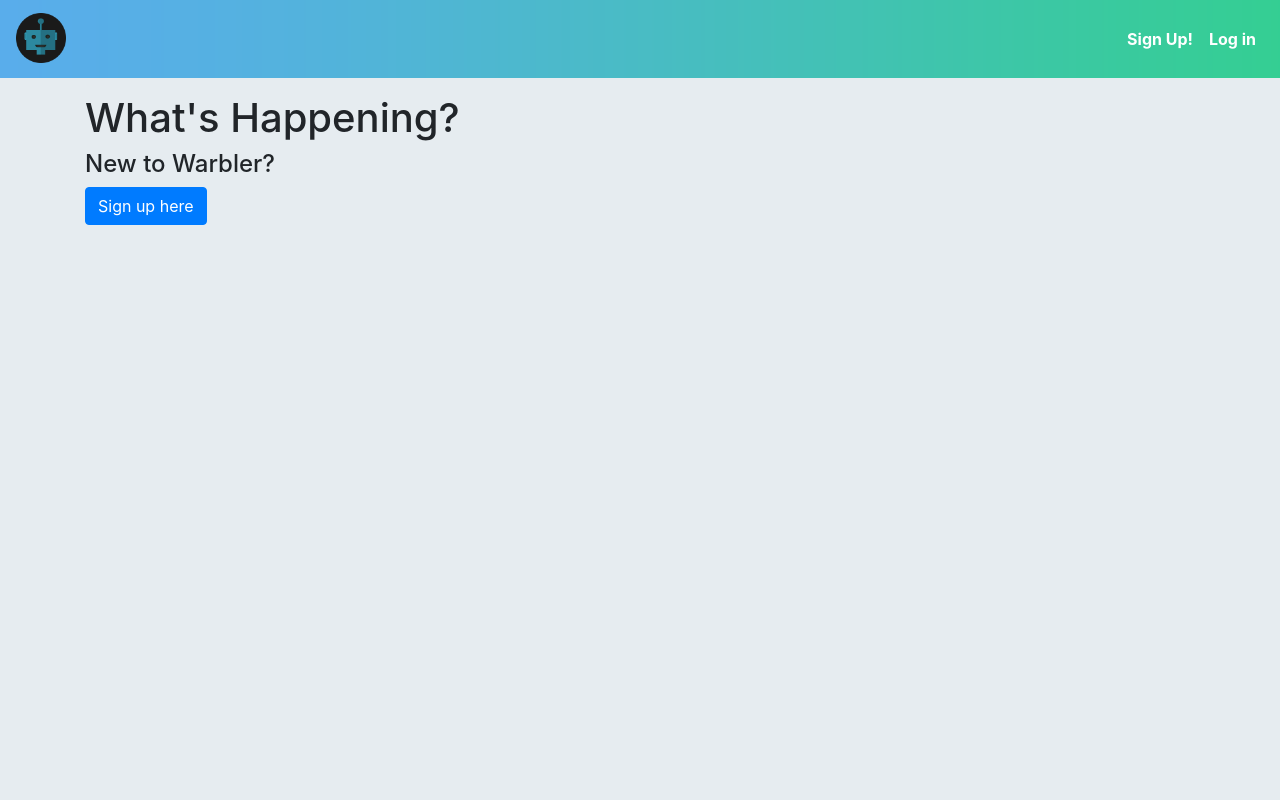
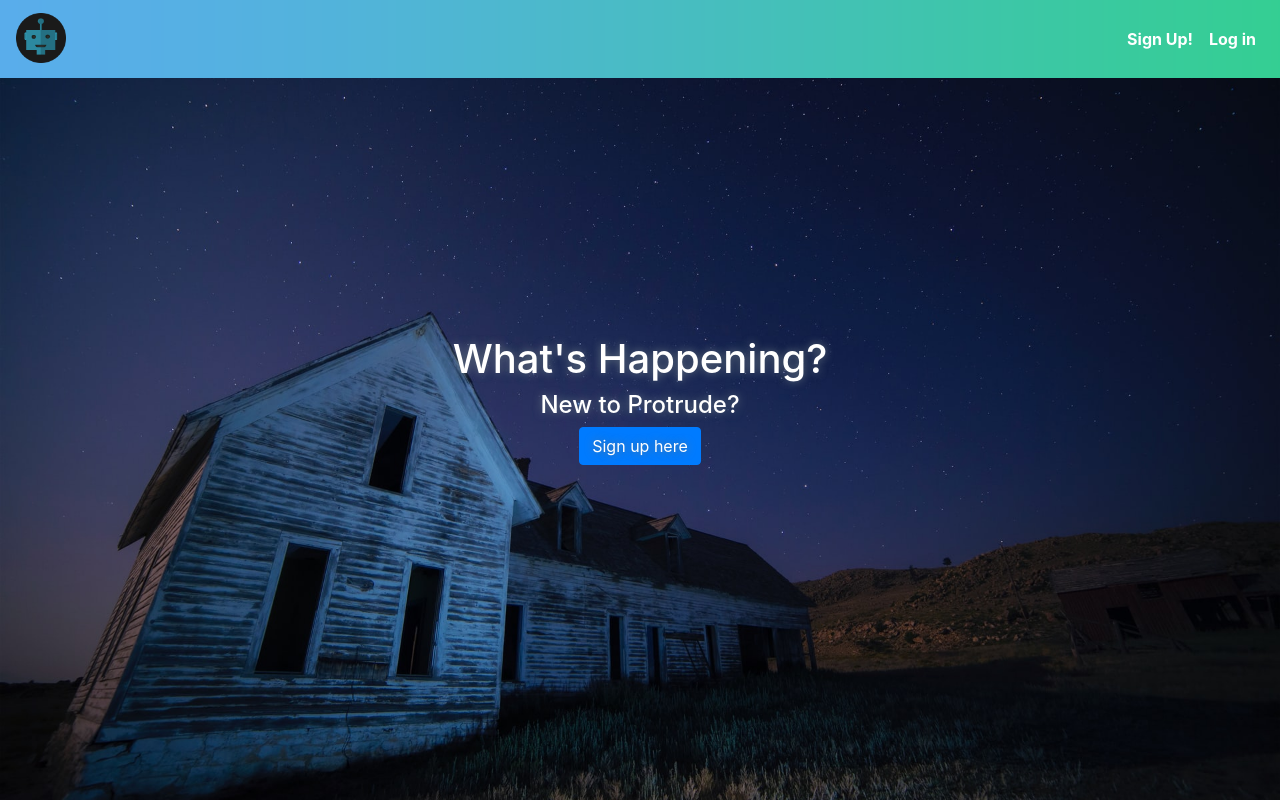
Before and after one commit to milannakic/protrude-client-mn, a React (Create React App) app: page / in a window 1280 px wide. Built offline with nearby package versions, Linux system fonts and the light colour scheme.

Commit message:
Added css class protrude-home and styled the Homepage component

```diff
--- a/src/components/Homepage.js
+++ b/src/components/Homepage.js
@@ -3,9 +3,9 @@ import { Link } from "react-router-dom";
 
 const Homepage = () => {
   return (
-    <div className="home-hero">
+    <div className="protrude-home">
       <h1>What's Happening?</h1>
-      <h4>New to Warbler?</h4>
+      <h4>New to Protrude?</h4>
       <Link to="/signup" className="btn btn-primary">
         Sign up here
       </Link>
--- a/src/index.css
+++ b/src/index.css
@@ -36,7 +36,7 @@ ul.nav.navbar-nav li {
   background-size: 100% 100%;
 }
 
-.protrude-hero {
+.protrude-home {
   width: 100vw;
   height: 100vh;
   position: absolute;
```
